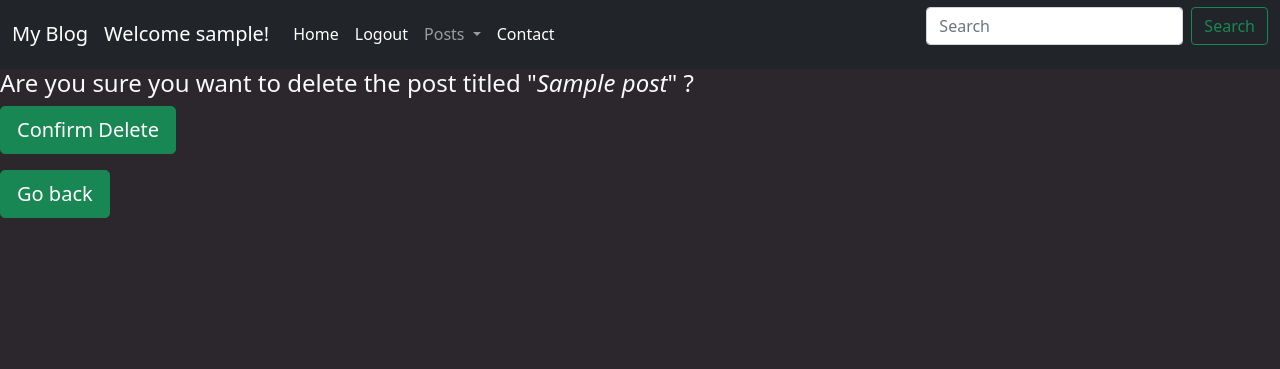
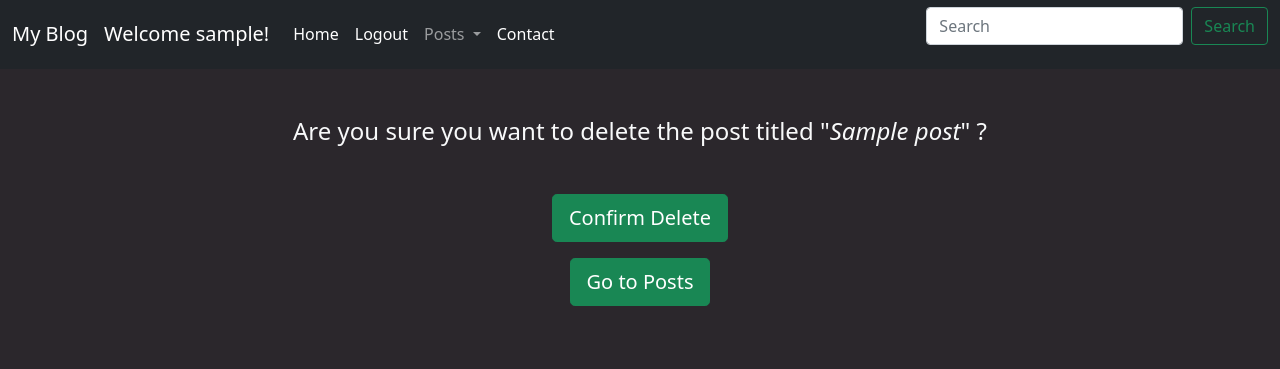
Before and after one commit to SubjectZero0/my_blog, a Django app: page /delete_post/1/ in a window 1280 px wide. Shown: the part 1-370 px from the top of the page. Run offline with Django 4.2, Linux system fonts and the light colour scheme; the first user in the database is signed in; tables that the repository leaves empty hold one stand-in row (Sample ...); some libraries are stand-ins or nearby versions.

Commit message:
modifies html for post delete template

```diff
--- a/my_blog/templates/my_blog/delete_post_confirm.html
+++ b/my_blog/templates/my_blog/delete_post_confirm.html
@@ -5,10 +5,12 @@
 {% endblock %}
 
 {% block content %}
-<h4 class="text-light">Are you sure you want to delete the post titled "<em>{{post.post_title}}</em>" ?</h4>
-<form method="post" action="">
-    {% csrf_token %}
-    <input type="submit" class="btn btn-lg btn-success" value="Confirm Delete">
-</form>
-<a href="{% url 'my_blog:post_list' %}" class="btn btn-lg btn-success">Go back</a>
+<div class="container text-center mt-5 mb-5">
+    <h4 class="text-light mb-5">Are you sure you want to delete the post titled "<em>{{post.post_title}}</em>" ?</h4>
+    <form method="post" action="">
+        {% csrf_token %}
+        <input type="submit" class="btn btn-lg btn-success" value="Confirm Delete">
+    </form>
+    <a href="{% url 'my_blog:post_list' %}" class="btn btn-lg btn-success">Go to Posts</a>
+</div>
 {% endblock %}
```
